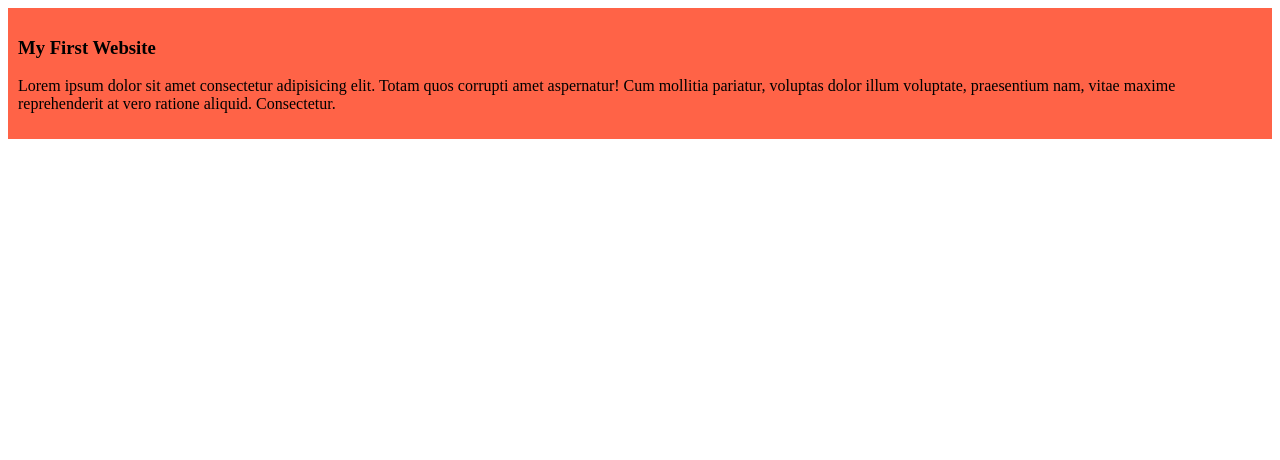
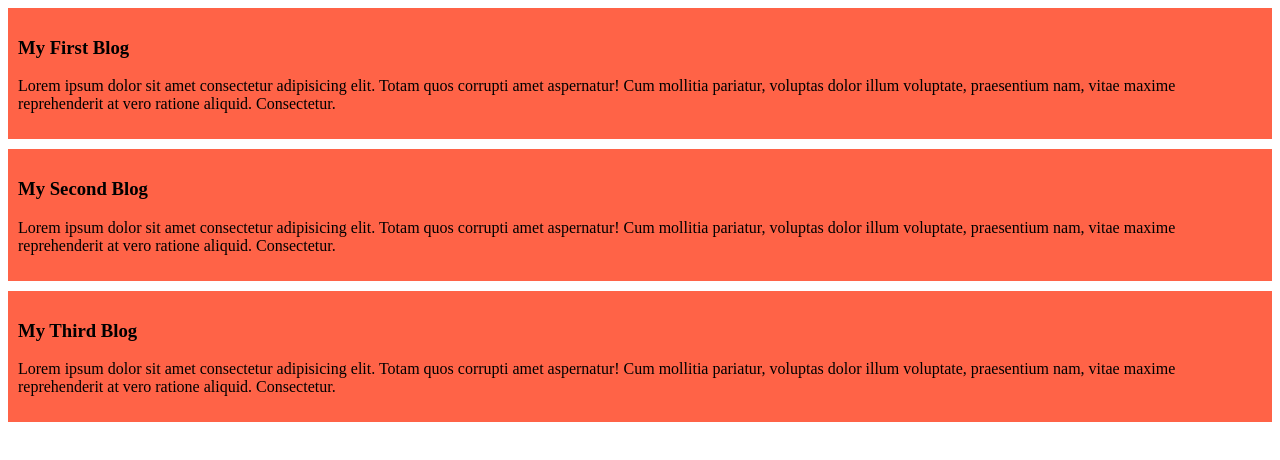
Before and after one commit to sajib491/my-simple-website, a plain HTML site: page index.html in a window 1280 px wide. Drawn offline with Linux system fonts and the light colour scheme.

Commit message:
added my first blog

```diff
--- a/index.html
+++ b/index.html
@@ -8,9 +8,15 @@
 </head>
 <body>
     <div>
-        <h3>My First Website</h3>
+        <h3>My First Blog</h3>
         <p>Lorem ipsum dolor sit amet consectetur adipisicing elit. Totam quos corrupti amet aspernatur! Cum mollitia pariatur, voluptas dolor illum voluptate, praesentium nam, vitae maxime reprehenderit at vero ratione aliquid. Consectetur.</p>
     </div>
-
+    <div>
+        <h3>My Second Blog</h3>
+        <p>Lorem ipsum dolor sit amet consectetur adipisicing elit. Totam quos corrupti amet aspernatur! Cum mollitia pariatur, voluptas dolor illum voluptate, praesentium nam, vitae maxime reprehenderit at vero ratione aliquid. Consectetur.</p>
+    </div><div>
+        <h3>My Third Blog</h3>
+        <p>Lorem ipsum dolor sit amet consectetur adipisicing elit. Totam quos corrupti amet aspernatur! Cum mollitia pariatur, voluptas dolor illum voluptate, praesentium nam, vitae maxime reprehenderit at vero ratione aliquid. Consectetur.</p>
+    </div>
 </body>
 </html>
--- a/styles/blog.css
+++ b/styles/blog.css
@@ -1,4 +1,5 @@
 div{
     background-color: tomato;
     padding: 10px;
+    margin-bottom: 10px;
 }
```
